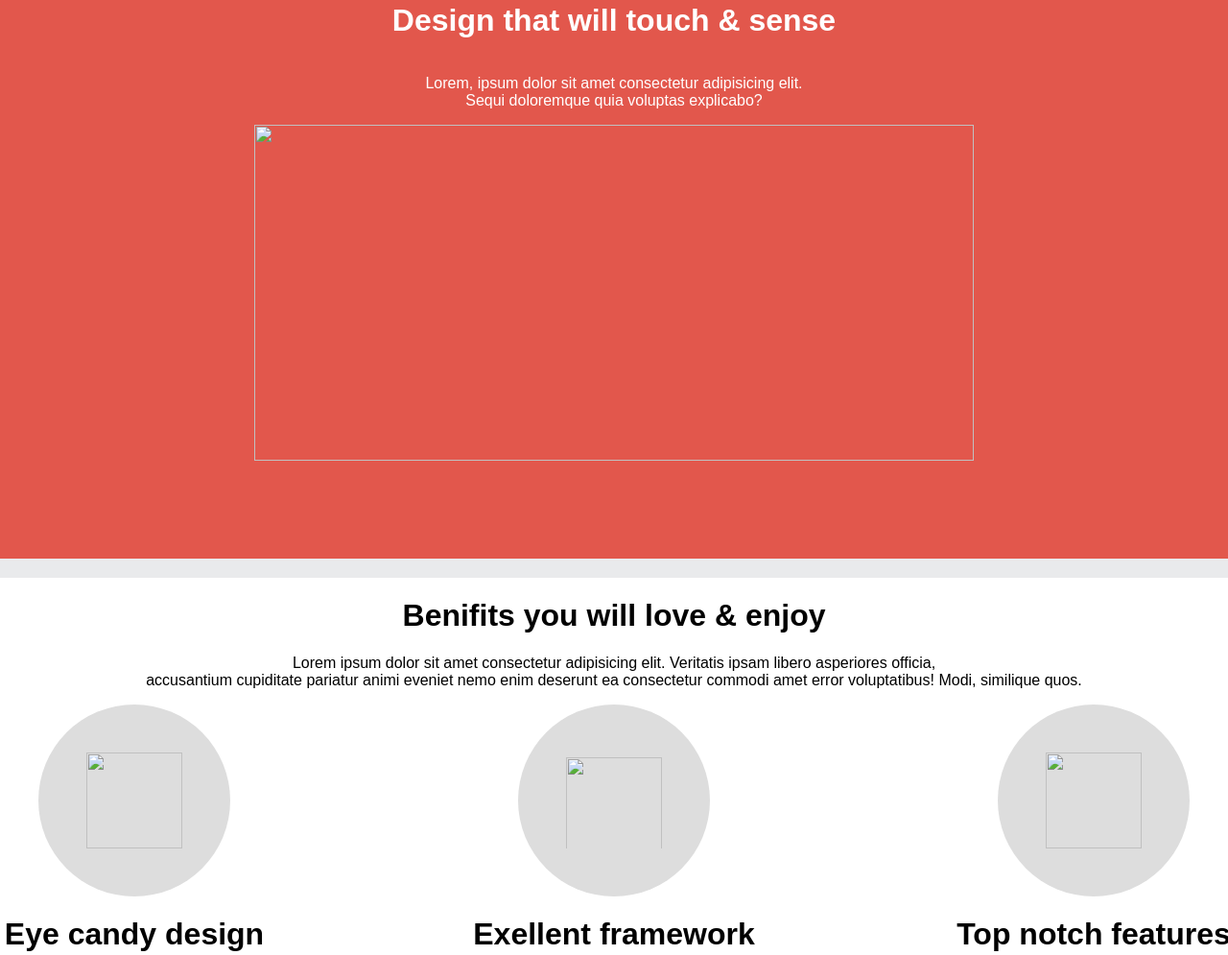
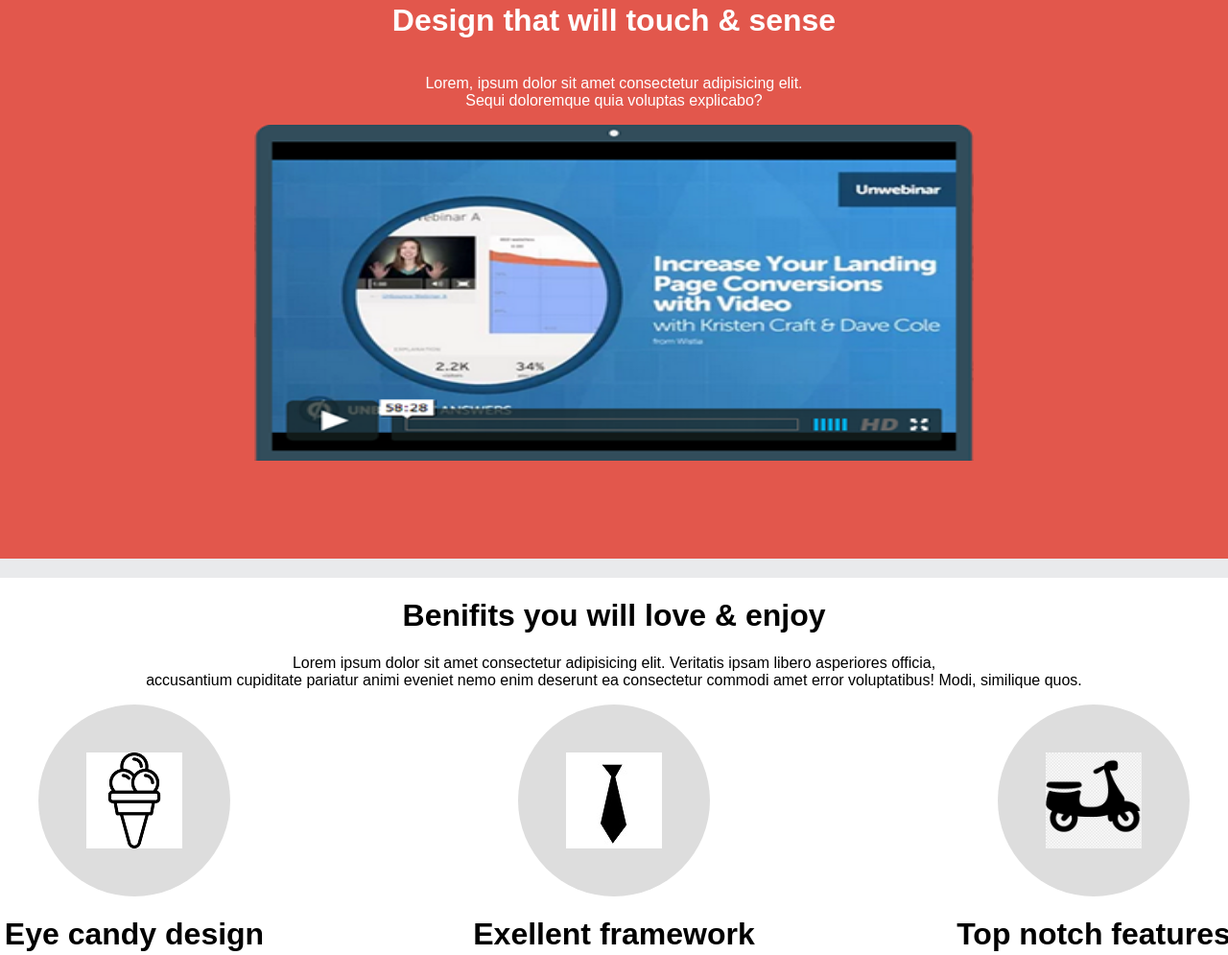
Before and after one commit to Random4ik68/ucheba, a plain HTML site: page Landing-page-test/index.html in a window 1280 px wide. Shown: the part 1413-2408 px from the top of the page at 96% size. Drawn offline with Linux system fonts and the light colour scheme.

Commit message:
Изменение ссылок на изображения

```diff
--- a/Landing-page-test/index.html
+++ b/Landing-page-test/index.html
@@ -100,7 +100,7 @@
 </div> <!-- Это див, который закрывает лефт-текст -->
 
         <div class="image-tel">
-        <img src="ucheba/Landing-page-test/img/telefon.png" height="550px" width="300px">
+        <img src="img/telefon.png" height="550px" width="300px">
     </div>
 
 </div> <!-- Это финальный див, который закрывает блок 3-1 -->
@@ -109,7 +109,7 @@
         <h1>Design that will touch &amp; sense</h1>
         <p>Lorem, ipsum dolor sit amet consectetur adipisicing elit. <br>Sequi doloremque quia voluptas explicabo?</p>
         <div class="image-3-2">
-        <img src="ucheba/Landing-page-test/img/Video-3-2.png" height="350px" width="750px">
+        <img src="img/Video-3-2.png" height="350px" width="750px">
     </div>
 </div> <!-- Это финальный див, который закрывает блок 3-2 -->
 
@@ -122,13 +122,13 @@
 
 <div class="img-circle">
 <div class="img-circle-1">
-    <img src="ucheba/Landing-page-test/img/ice-cream.png" width="100px" height="100px">
+    <img src="img/ice-cream.png" width="100px" height="100px">
 </div>
 <div class="img-circle-2">
-    <img src="ucheba/Landing-page-test/img/tie.jpg" width="100px" height="100px">
+    <img src="img/tie.jpg" width="100px" height="100px">
 </div>
 <div class="img-circle-3">
-    <img src="ucheba/Landing-page-test/img/scooter.png" width="100px" height="100px">
+    <img src="img/scooter.png" width="100px" height="100px">
 </div>
 </div> <!-- Конец блока изображений в кругах -->
 
@@ -155,7 +155,7 @@
 
 <div class="block-3-4">
 <div class="avatar">
-    <img src="ucheba/Landing-page-test/img/chel.jpg" width="100px" height="100px">
+    <img src="img/chel.jpg" width="100px" height="100px">
 </div>
 <div class="quote">
 <p class="vr-line-blck-3-4">
```
